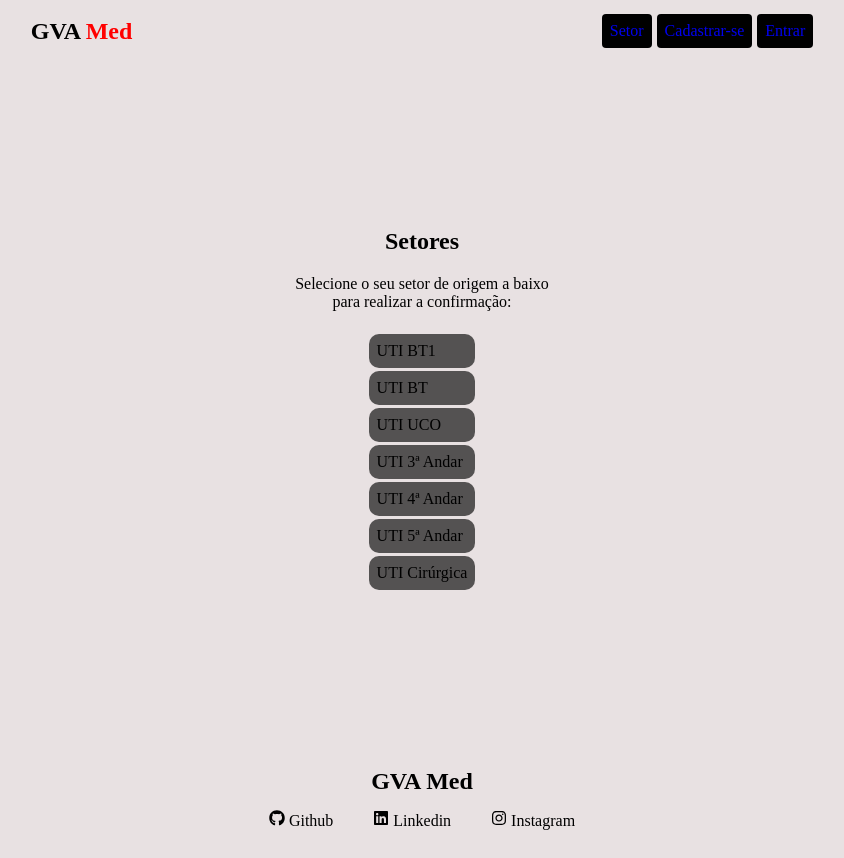
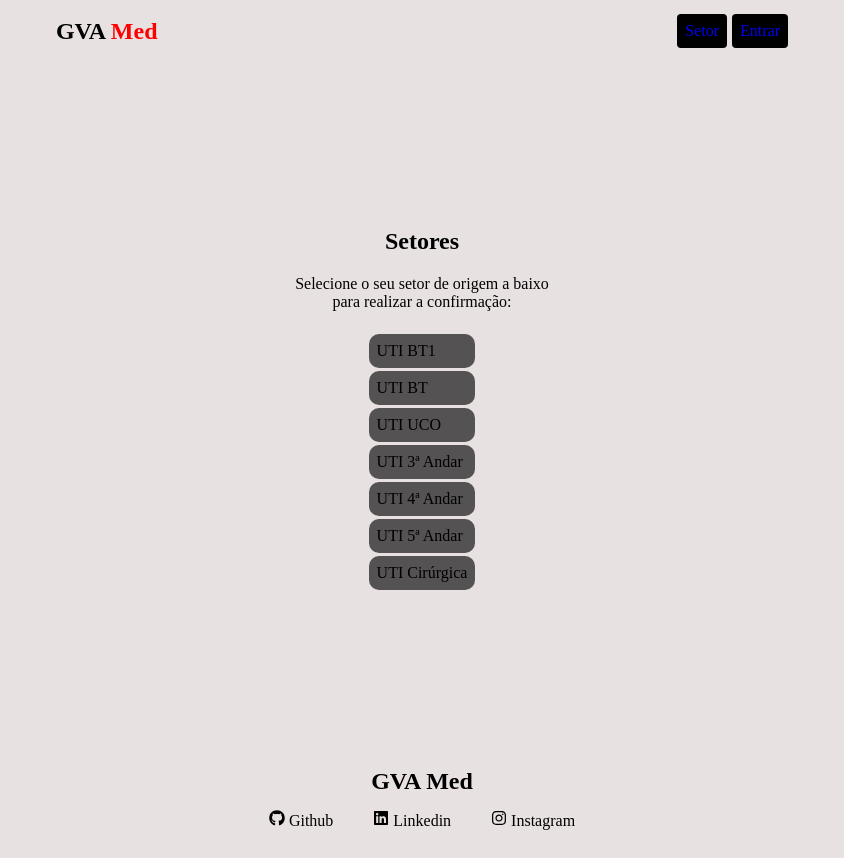
Before and after one commit to vieiragah/gva, a React (Vite) app in the folder frontend/gva/: page / in a window 1280 px wide. Shown: the whole page, without its empty margins (218-1062 px from the left). Built offline with nearby package versions, Linux system fonts and the light colour scheme.

Commit message:
teste renderização condicional

```diff
--- a/frontend/gva/src/components/NavBar.jsx
+++ b/frontend/gva/src/components/NavBar.jsx
@@ -9,15 +9,15 @@ const NavBar = () => {
                 <h1><Link to='/'>GVA <span>Med</span></Link></h1>
                 <ul>
                     <li><Link to='/'>Setor</Link></li>
-                    <li><Link to='/register'>Cadastrar-se</Link></li>
                     <li><Link to='/login'>Entrar</Link></li>
-
                 </ul>
             </Navgate>
         </header>
     </div>
   )
 }
+//                    <li><Link to='/register'>Cadastrar-se</Link></li>
+
 //                                       <li>{user ? "sair" : ""}</li>
 //uma renderização condicional no ultimo li, trazendo o status de usuário logado ele aparece o sair, caso contrado nada ou então algum css por trás para não criar aquele padding que ficaria no canto direto. (perguntar ao rafa)
 export default NavBar
```
